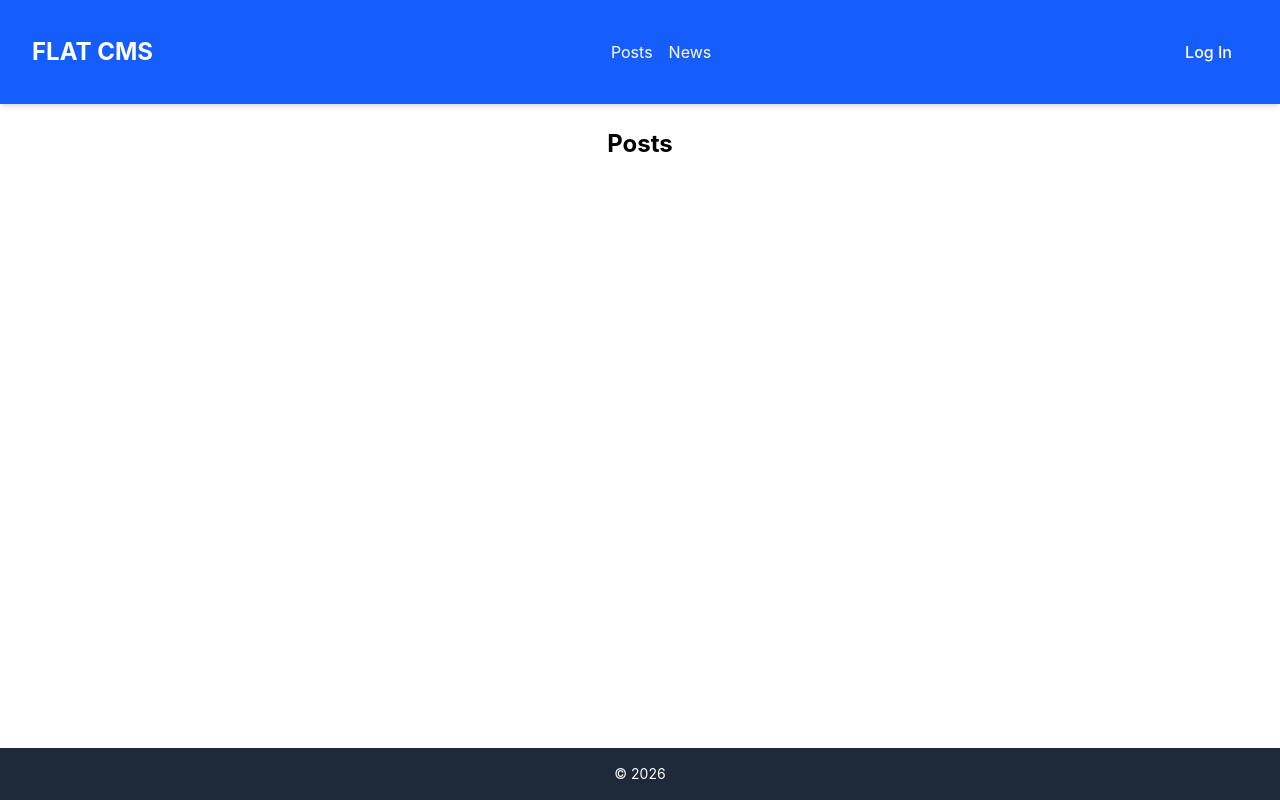
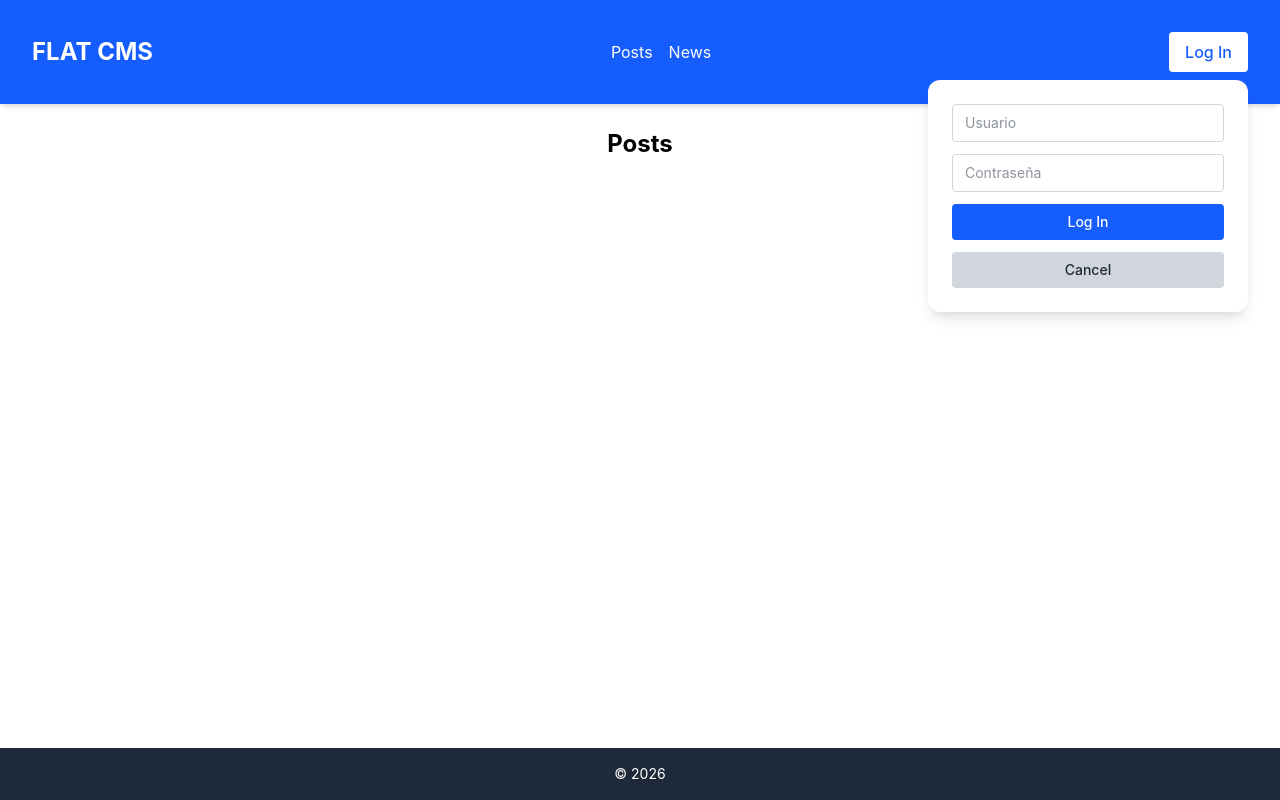
Before and after one commit to celier-choque/Flat-CMS, a React (Vite) app: page / in a window 1280 px wide. Both pictures are taken after a click on the button "Log In". Built offline with nearby package versions, Linux system fonts and the light colour scheme.

Commit message:
feat: login implemented

```diff
--- a/src/App.tsx
+++ b/src/App.tsx
@@ -4,12 +4,32 @@ import Footer from "./components/Footer"
 import NewsPage from "./pages/NewsPage.tsx";
 import PostsPage from "./pages/PostsPage.tsx";
 
+const ADMIN_USER = 'admin'
+const ADMIN_PASS = 'admin123'
+
 function App() {
     const [page, setPage] = useState("posts")
+    const [isAdmin, setIsAdmin] = useState(false)
+
+    const handleLogin = (username: string, password: string): boolean => {
+        if (username === ADMIN_USER && password === ADMIN_PASS) {
+            setIsAdmin(true)
+            return true
+        }
+        return false
+    }
+
+    const handleLogout = () => setIsAdmin(false)
 
     return (
         <div className="min-h-screen flex flex-col">
-            <Header page={page} setPage={setPage} />
+            <Header
+                page={page}
+                setPage={setPage}
+                onLogout={handleLogout}
+                onLogin={handleLogin}
+                isAdmin={isAdmin}
+            />
 
             <main className="flex-grow p-6 text-center">
                 {page === "posts" && <PostsPage />}
--- a/src/components/Header.tsx
+++ b/src/components/Header.tsx
@@ -1,16 +1,41 @@
+import {useState} from "react";
+
 type HeaderProps = {
     page: string
     setPage: (page: string) => void
+    onLogout: () => void
+    onLogin: (username: string, password: string) => boolean
+    isAdmin: boolean
 }
 
-const Header = ({ page, setPage }: HeaderProps) => {
+const Header = ({page, setPage, onLogout, onLogin, isAdmin}: HeaderProps) => {
+    const [showForm, setShowForm] = useState(false)
+    const [username, setUsername] = useState('')
+    const [password, setPassword] = useState('')
+    const [error, setError] = useState('')
+
+    const handleLogin = (e: React.FormEvent) => {
+        e.preventDefault()
+        const logged = onLogin(username, password)
+        if (logged) {
+            setShowForm(false)
+            setUsername('')
+            setPassword('')
+            setError('')
+        } else {
+            setError('incorrect credentials')
+        }
+    }
+
     return (
         <header className="bg-blue-600 text-white p-4 shadow-md">
             <div className="container mx-auto px-4 py-4 flex flex-col sm:flex-row items-center justify-between gap-4">
                 <h1 className="text-2xl font-bold">FLAT CMS</h1>
                 <nav className="flex gap-4">
                     <button
-                        onClick={() => {setPage("posts")}}
+                        onClick={() => {
+                            setPage("posts")
+                        }}
                     >
                         Posts
                     </button>
@@ -21,7 +46,68 @@ const Header = ({ page, setPage }: HeaderProps) => {
                     </button>
                 </nav>
                 <div>
-                    <button className="px-4 py-2 rounded font-medium transition">Log In</button>
+                    <div className="relative">
+                        {isAdmin ? (
+                            <div className="flex items-center gap-3">
+                                <span className="text-sm bg-blue-800 px-3 py-1 rounded-full">
+                                session: Admin
+                                </span>
+                                <button
+                                    onClick={onLogout}
+                                    className="bg-white text-blue-600 px-4 py-2 rounded font-medium hover:bg-blue-50 transition"
+                                >
+                                    Log Out
+                                </button>
+                            </div>
+                        ) : (
+                            <div>
+                                <button
+                                    onClick={() => setShowForm(!showForm)}
+                                    className="bg-white text-blue-600 px-4 py-2 rounded font-medium hover:bg-blue-50 transition"
+                                >
+                                    Log In
+                                </button>
+
+                                {showForm && (
+                                    <div
+                                        className="absolute mt-2 bg-white text-gray-800 rounded-xl shadow-lg p-6 w-80 z-50
+                                            left-1/2 -translate-x-1/2
+                                            sm:left-auto sm:translate-x-0 sm:right-0">
+                                        <form onSubmit={handleLogin} className="flex flex-col gap-3">
+                                            <input
+                                                type="text"
+                                                placeholder="Usuario"
+                                                value={username}
+                                                onChange={(e) => setUsername(e.target.value)}
+                                                className="border border-gray-300 rounded px-3 py-2 text-sm focus:outline-none focus:ring-2 focus:ring-blue-400"
+                                            />
+                                            <input
+                                                type="password"
+                                                placeholder="Contraseña"
+                                                value={password}
+                                                onChange={(e) => setPassword(e.target.value)}
+                                                className="border border-gray-300 rounded px-3 py-2 text-sm focus:outline-none focus:ring-2 focus:ring-blue-400"
+                                            />
+                                            {error && <p className="text-red-500 text-xs">{error}</p>}
+                                            <button
+                                                type="submit"
+                                                className="bg-blue-600 text-white py-2 rounded text-sm font-medium hover:bg-blue-700 transition"
+                                            >
+                                                Log In
+                                            </button>
+                                            <button
+                                                type="button"
+                                                onClick={() => setShowForm(false)}
+                                                className="bg-gray-300 text-gray-800 py-2 rounded text-sm font-medium"
+                                            >
+                                                Cancel
+                                            </button>
+                                        </form>
+                                    </div>
+                                )}
+                            </div>
+                        )}
+                    </div>
                 </div>
             </div>
         </header>
```
